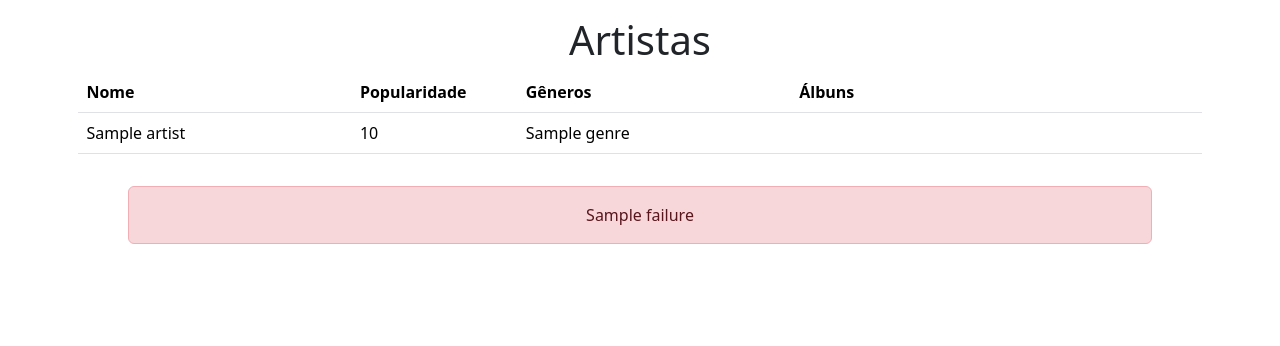
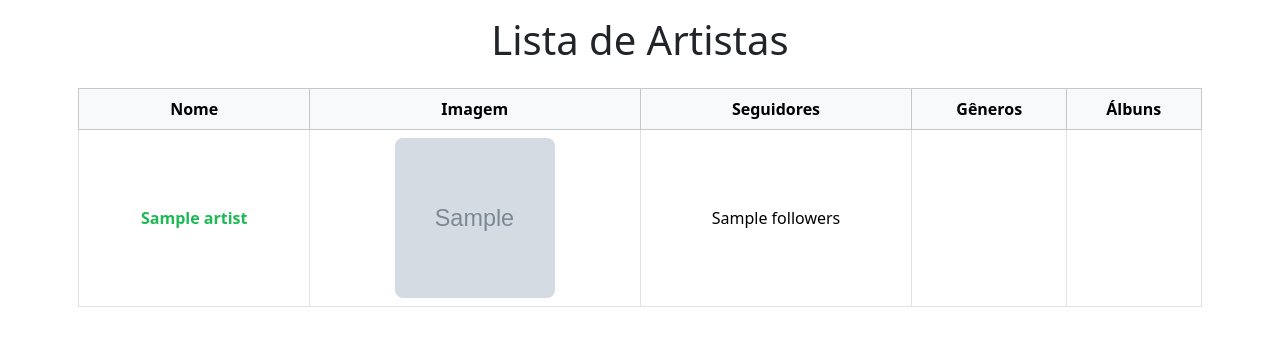
Before and after one commit to nicolasgmp/Spotify_Projeto_POO, a Spring app: template src/main/resources/templates/view/artists.html in a window 1280 px wide. Shown: the top 346 px of the page. Run offline with Thymeleaf, Linux system fonts and the light colour scheme; the template is opened without the code that fills it: most values are stand-ins (such as "Sample title", 1, 10 or a date in 2020); grey boxes marked "Sample" are stand-in pictures; data that the repository does not hold is empty.

Commit message:
ended artist implementation

```diff
--- a/src/main/java/br/com/poofinal/bands_api/client/artist/dto/ArtistSpotify.java
+++ b/src/main/java/br/com/poofinal/bands_api/client/artist/dto/ArtistSpotify.java
@@ -6,7 +6,7 @@ import com.fasterxml.jackson.databind.PropertyNamingStrategies;
 import com.fasterxml.jackson.databind.annotation.JsonNaming;
 
 @JsonNaming(PropertyNamingStrategies.SnakeCaseStrategy.class)
-public record ArtistSpotify(String name, Follower followers, List<String> genres, List<ArtistImages> images,
+public record ArtistSpotify(String id, String name, Follower followers, List<String> genres, List<ArtistImages> images,
         ExternalUrl externalUrls) {
 
     public record Follower(int total) {
--- a/src/main/java/br/com/poofinal/bands_api/service/login/LoginService.java
+++ b/src/main/java/br/com/poofinal/bands_api/service/login/LoginService.java
@@ -13,10 +13,10 @@ public class LoginService {
     @Autowired
     private LoginClient loginClient;
 
-    @Value("${spotify.clientId}")
+    @Value("${spotify.client.id}")
     private String clientId;
 
-    @Value("${spotify.clientSecret}")
+    @Value("${spotify.client.secret}")
     private String clientSecret;
 
     public String loginSpotify() {
--- a/src/main/resources/templates/view/artists.html
+++ b/src/main/resources/templates/view/artists.html
@@ -11,70 +11,100 @@
       crossorigin="anonymous"
     />
     <style>
+      .artist-image {
+        width: 160px;
+        height: 160px;
+        object-fit: cover;
+        border-radius: 8px;
+        transition: transform 0.2s;
+      }
+
+      .artist-image:hover {
+        transform: scale(1.05); /* Efeito de zoom ao passar o mouse */
+      }
+
+      .genres-list,
+      .albums-list {
+        list-style-type: none;
+        padding-left: 0;
+      }
+
       .table {
         margin: 0 auto;
         width: 90%;
+        border-collapse: collapse; /* Remove o espaçamento entre células */
       }
 
-      .btn-excluir,
-      .btn-editar {
-        font-size: 0.9rem;
-        color: white;
-        border: 0;
-        border-radius: 15%;
-        padding: 2px 15px;
+      th {
+        padding: 10px; /* Ajuste o valor conforme desejado */
+        text-align: center; /* Centraliza o texto, se desejado */
+        background-color: #f8f9fa; /* Cor de fundo dos cabeçalhos */
       }
 
-      .btn-editar {
-        background-color: cornflowerblue;
+      td {
+        vertical-align: middle; /* Alinha verticalmente o conteúdo */
       }
 
-      .btn-excluir {
-        background-color: red;
+      tbody tr:hover {
+        background-color: #f1f1f1; /* Cor de fundo ao passar o mouse */
       }
 
-      .btn-excluir:hover,
-      .btn-editar:hover {
-        background-color: gray;
+      .spotify-link {
+        color: #1db954; /* Cor do Spotify */
+        text-decoration: none; /* Remove o sublinhado */
+        font-weight: bold; /* Negrito para destacar */
+        transition: color 0.3s; /* Transição suave para a cor */
       }
 
-      .alert {
-        width: 80%;
-        margin: 1rem auto 1rem;
+      .spotify-link:hover {
+        color: #1ed760; /* Cor mais clara ao passar o mouse */
+        text-decoration: underline; /* Sublinha ao passar o mouse */
+      }
+
+      .spotify-icon {
+        width: 20px; /* Tamanho do ícone */
+        height: 20px; /* Tamanho do ícone */
+        margin-right: 5px; /* Espaçamento entre o ícone e o texto */
+        vertical-align: middle; /* Alinha o ícone ao texto */
       }
     </style>
   </head>
 
   <body>
     <div class="p-3">
-      <div class="h1 text-center">Artistas</div>
-      <table class="table table-hover">
-        <thead>
-          <th scope="col">Nome</th>
-          <th scope="col">Popularidade</th>
-          <th scope="col">Gêneros</th>
-          <th scope="col">Álbuns</th>
+      <h1 class="text-center mb-4">Lista de Artistas</h1>
+      <table class="table table-hover table-bordered">
+        <thead class="table-light">
+          <tr>
+            <th scope="col">Nome</th>
+            <th scope="col">Imagem</th>
+            <th scope="col">Seguidores</th>
+            <th scope="col">Gêneros</th>
+            <th scope="col">Álbuns</th>
+          </tr>
         </thead>
         <tbody>
           <tr th:each="artist : ${artists}">
-            <td class="col-2" th:text="${artist.name}"></td>
-            <td class="col-1" th:text="${artista.followers.total}"></td>
-            <td class="col-2" th:text="${#strings.arrayJoin(artist.genres, ', ')}"></td>
-            <td class="col-3">
-              <!-- <ul>
-                <li th:each="album : ${artist.albums}">
-                  <span th:text="${album.name}">Nome do Álbum</span> -
-                  <span th:text="${album.release_date}">Data</span>
-                  <a th:href="${album.external_urls.spotify}" target="_blank">(Spotify)</a>
-                </li>
-              </ul> -->
+            <td class="text-center">
+              <a th:href="${artist.artistUrl}" th:text="${artist.name}" class="spotify-link"></a>
+            </td>
+            <td class="text-center">
+              <img th:src="${artist.imgUrl}" alt="Imagem do artista ${artist.name}" class="img-fluid artist-image" />
+            </td>
+            <td th:text="${artist.followers}" class="text-center"></td>
+            <td>
+              <ul class="genres-list">
+                <li th:each="genre : ${artist.genres}" th:text="${genre.toUpperCase()}" class="mb-1"></li>
+              </ul>
+            </td>
+            <td>
+              <ul class="albums-list">
+                <!-- Aqui você pode incluir a lógica para exibir álbuns, se necessário -->
+              </ul>
             </td>
           </tr>
         </tbody>
       </table>
     </div>
-
-    <div class="alert alert-success text-center" role="alert" th:text="${success}" th:if="${success}"></div>
-    <div class="alert alert-danger text-center" role="alert" th:text="${failure}" th:if="${failure}"></div>
   </body>
 </html>
```
Also changed, not shown: pom.xml (+5 -4 lines), src/main/java/br/com/poofinal/bands_api/controller/ArtistController.java (+23 -3 lines), src/main/java/br/com/poofinal/bands_api/exception/ArtistExceptionHandler.java (added, +26 -0 lines), src/main/java/br/com/poofinal/bands_api/exception/artist/ArtistAlreadyExistsException.java (added, +9 -0 lines), src/main/java/br/com/poofinal/bands_api/exception/artist/ArtistNotFoundException.java (added, +9 -0 lines), src/main/java/br/com/poofinal/bands_api/models/Artist.java (added, +41 -0 lines), src/main/java/br/com/poofinal/bands_api/repository/ArtistRepository.java (added, +14 -0 lines), src/main/java/br/com/poofinal/bands_api/service/artist/ArtistService.java (+60 -3 lines), src/main/resources/application.yaml (+7 -4 lines), src/main/resources/templates/view/artist-error.html (added, +48 -0 lines), src/main/resources/templates/view/artist-form.html (added, +16 -0 lines), src/main/resources/templates/view/artist-view.html (renamed from src/main/resources/templates/view/artist.html), 2 other files.
